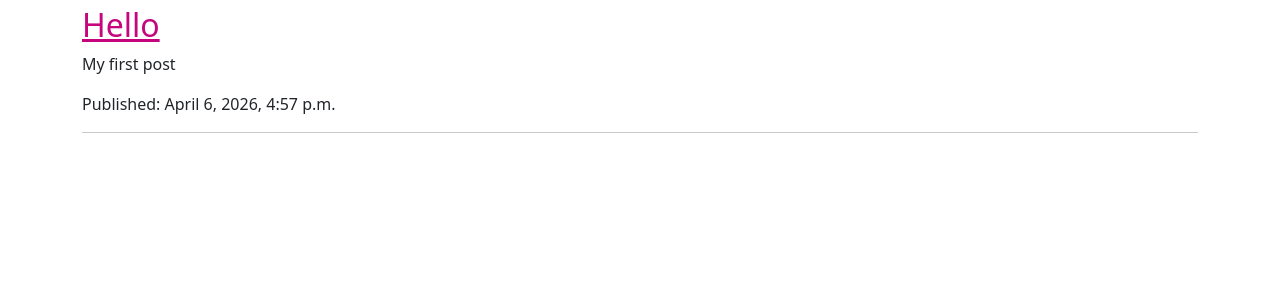
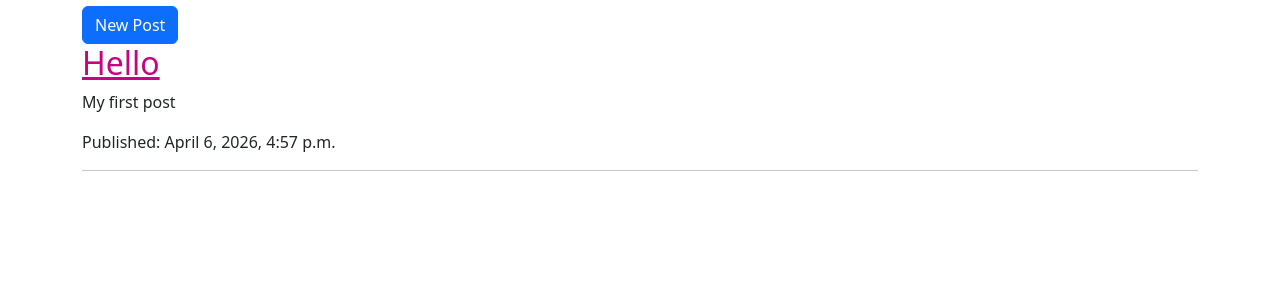
Before and after one commit to KayyyRueee/SDEV220-Django, a Django app: page / in a window 1280 px wide. Shown: the part 50-348 px from the top of the page. Run offline with Django 5.2, Linux system fonts and the light colour scheme; data comes from the database, SQL or seed files in the repository; both versions use the stored data as it was after the commit.

Commit message:
mod 7 pt 1

```diff
--- a/blog/templates/blog/base.html
+++ b/blog/templates/blog/base.html
@@ -15,6 +15,7 @@
         <main class="container">
             <div class="row">
                 <div class="col">
+                    <a href="{% url 'post_new' %}" class="btn btn-primary">New Post</a>
                     {% block content %}
                     {% endblock %}
 
--- /dev/null
+++ b/blog/templates/blog/post_detail.html
@@ -0,0 +1,6 @@
+{% extends 'blog/base.html' %}
+
+{% block content %}
+    <h2>{{ post.title }}</h2>
+    <p>{{ post.text }}</p>
+{% endblock %}
--- a/blog/templates/blog/post_list.html
+++ b/blog/templates/blog/post_list.html
@@ -3,7 +3,7 @@
 {% block content %}
     {% for post in posts %}
         <article class="post">
-            <h2><a href="">{{ post.title }}</a></h2>
+            <h2><a href="{% url 'post_detail' pk=post.pk %}">{{ post.title }}</a></h2>
             <p>{{ post.text|linebreaksbr }}</p>
             <p>Published: {{ post.published_date }}</p>
         </article>
--- a/blog/urls.py
+++ b/blog/urls.py
@@ -2,5 +2,7 @@ from django.urls import path
 from . import views
 
 urlpatterns = [
-    path('', views.post_list, name='post_list'),
+    path('', views.post_list, name='post_list'),   # homepage
+    path('post/<int:pk>/', views.post_detail, name='post_detail'),
+    path('post/new/', views.post_new, name='post_new'), #create a new post
 ]
--- a/blog/views.py
+++ b/blog/views.py
@@ -1,6 +1,27 @@
-from django.shortcuts import render
+from django.shortcuts import render, get_object_or_404, redirect
 from django.utils import timezone
 from .models import Post
+from .forms import PostForm
+
+from django.shortcuts import render, get_object_or_404, redirect
+
+def post_new(request):
+    if request.method == "POST":
+        form = PostForm(request.POST)
+        if form.is_valid():
+            post = form.save(commit=False)
+            post.author = request.user
+            post.published_date = timezone.now()
+            post.save()
+            return redirect('post_detail', pk=post.pk)
+    else:
+        form = PostForm()
+
+    return render(request, 'blog/post_edit.html', {'form': form})
+
+def post_detail(request, pk):
+    post = get_object_or_404(Post, pk=pk)
+    return render(request, 'blog/post_detail.html', {'post': post})
 
 def post_list(request):
     posts = Post.objects.filter(
```
Also changed, not shown: blog/forms.py (added, +7 -0 lines), blog/templates/blog/post_edit.html (added, +9 -0 lines), db.sqlite3.
